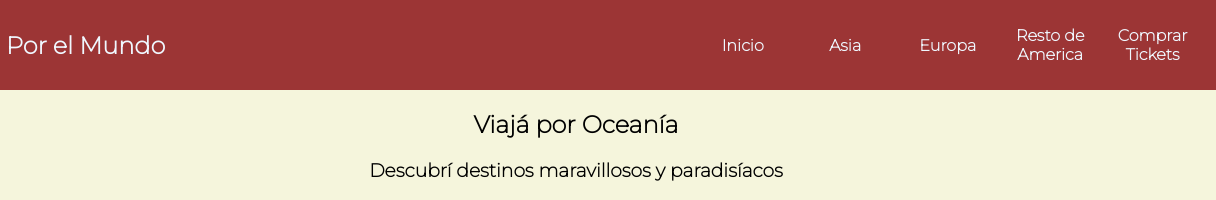
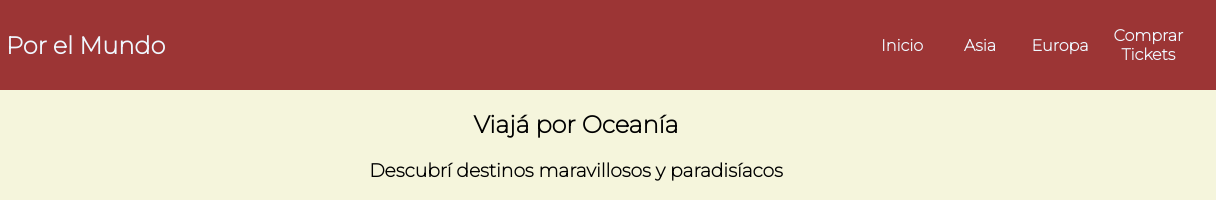
Before and after one commit to martin85pmp/PorElMundo, a plain HTML site: page pages/oceania.html in a window 1280 px wide. Shown: the top 200 px of the page, 64-1280 px from the left. Drawn offline with Linux system fonts and the light colour scheme.

Commit message:
Update oceania.html

```diff
--- a/pages/oceania.html
+++ b/pages/oceania.html
@@ -26,7 +26,6 @@
             <a class="item-nav" href="../index.html">Inicio</a>
             <a class="item-nav" href="../pages/asia.html">Asia</a>
             <a class="item-nav" href="../pages/europa.html">Europa</a>
-            <a class="item-nav" href="../pages/restodeamerica.html">Resto de America</a>
             <a class="item-nav" href="#tickets">Comprar Tickets</a><!--NO HAY QUE CREAR UNA PAGINA PARA TICKETS, POR EL MOMENTO-->
         </nav>
     </header>
```
